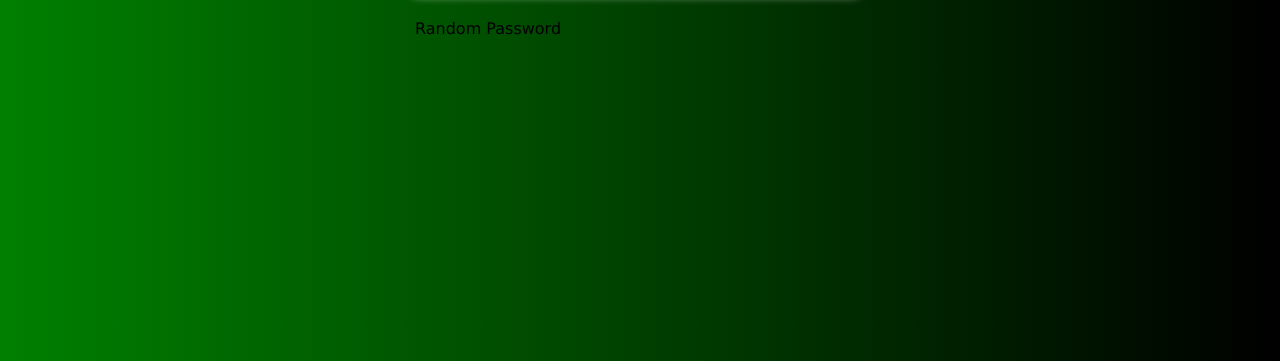
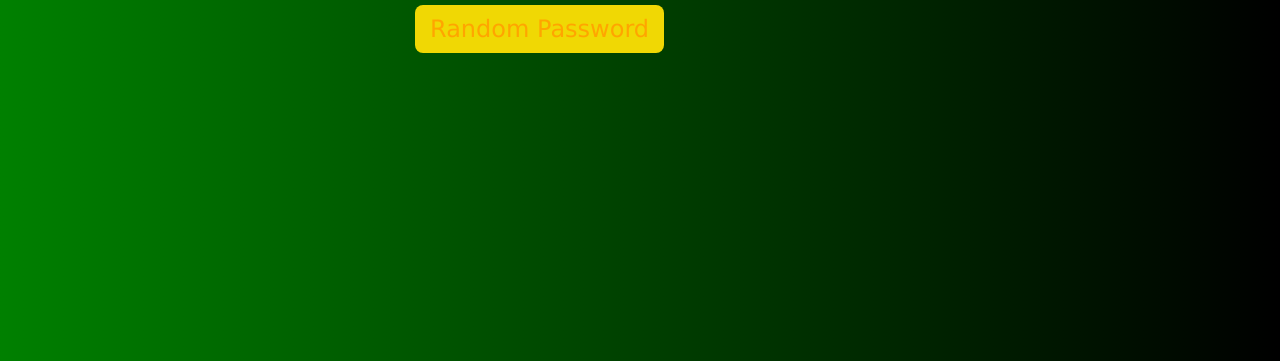
Before and after one commit to dvimukthi/password-generator, a website built with Parcel: page src/index.html in a window 1280 px wide. Shown: the part 439-800 px from the top of the page. Built offline with nearby package versions, Linux system fonts and the light colour scheme.

Commit message:
.inputBox #btn

```diff
--- a/src/style.css
+++ b/src/style.css
@@ -50,3 +50,15 @@ body
 {
   letter-spacing: 0px;
 }
+
+.inputBox #btn
+{
+  position: relative;
+  cursor: pointer;
+  color: orange;
+  background: rgb(240, 216, 4);
+  font-size: 24px;
+  display: inline-block;
+  padding: 10px 15px;
+  border-radius: 8px;
+}
```
